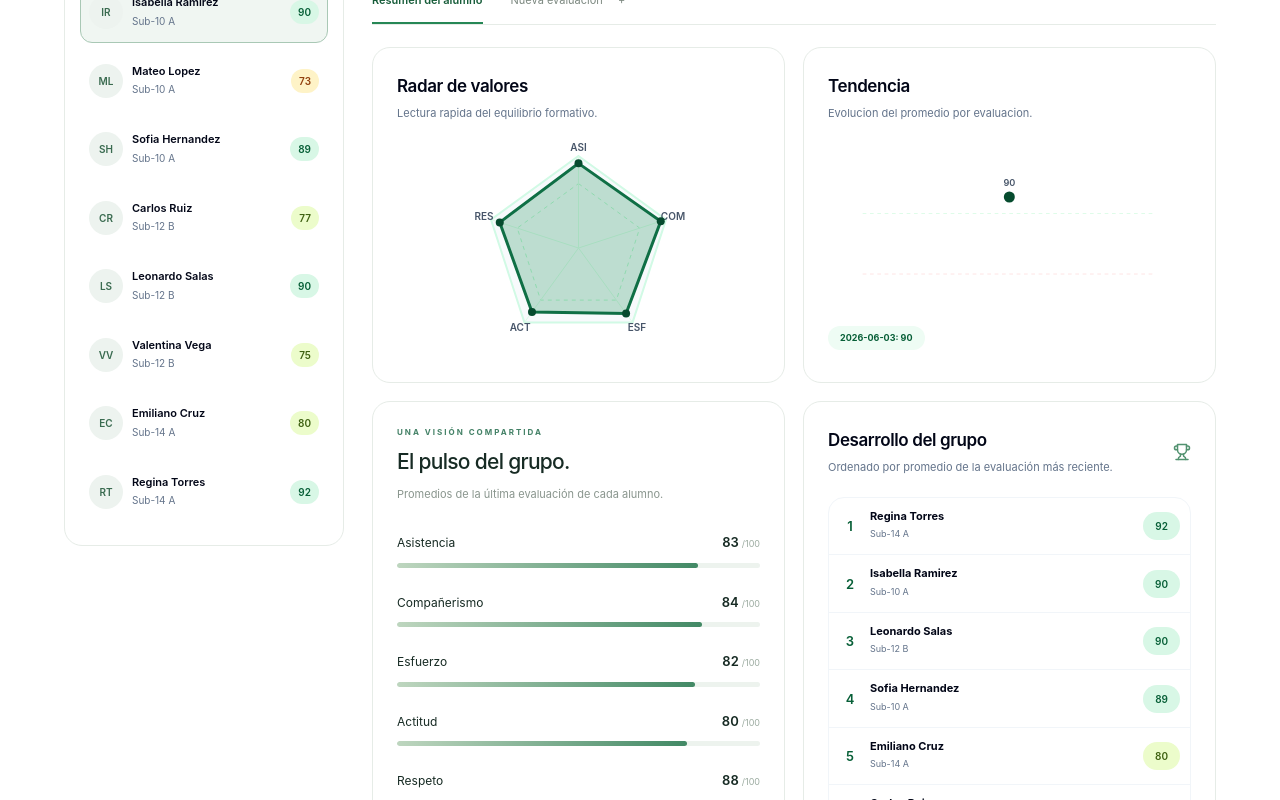
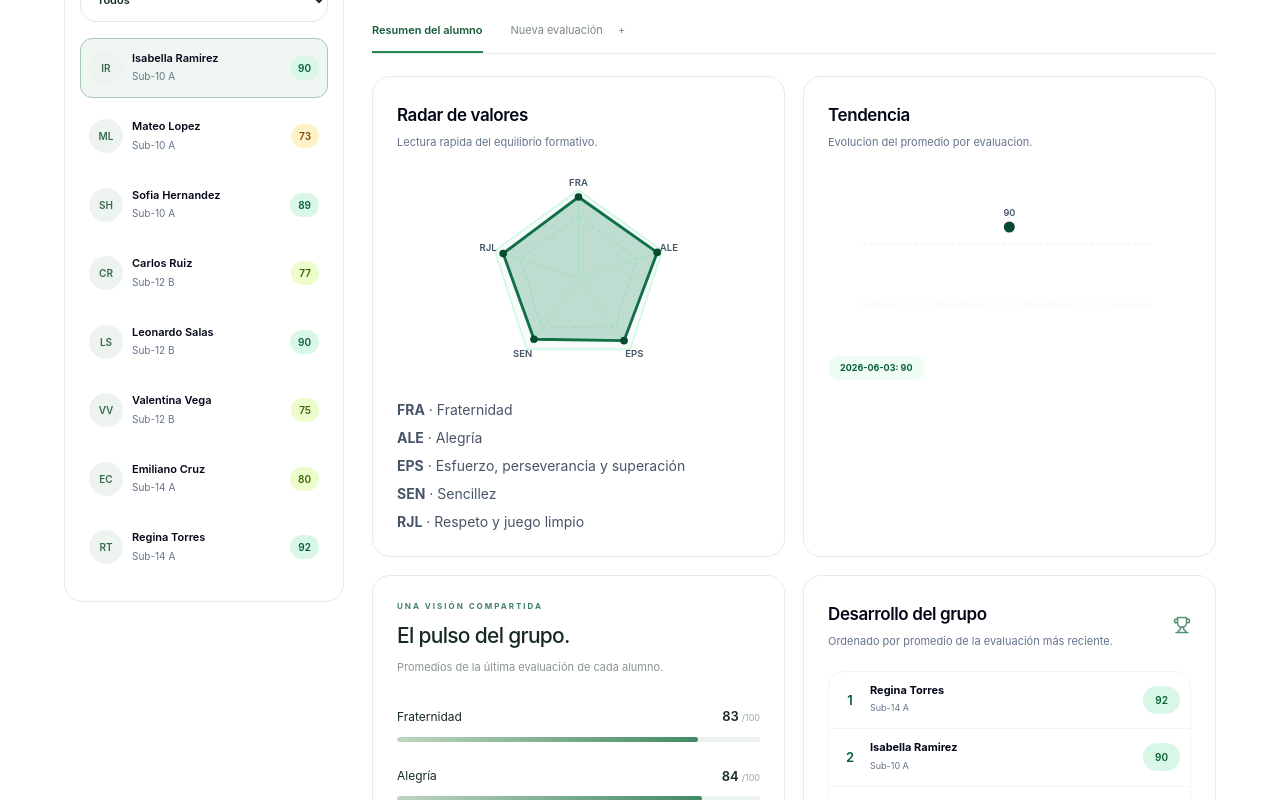
Before and after one commit to marcoantonio1999/tomas-moro-valores, a React (Vite) app: page / in a window 1280 px wide. Shown: the part 780-1580 px from the top of the page. Built offline with nearby package versions, Linux system fonts and the light colour scheme.

Commit message:
Actualizar rúbrica con los cinco valores de Tomás Moro y validar diseño móvil

```diff
--- a/src/App.jsx
+++ b/src/App.jsx
@@ -7,8 +7,9 @@ import { RadarValues } from './components/RadarValues';
 import { ValueTrend } from './components/ValueTrend';
 import { initialAssessments, students, valuesCatalog } from './data/demoData';
 import { buildLeaderboard, getLatestAssessment, getStudentAverage, trendForStudent, valueAverages } from './utils/scoring';
-const KEY = 'tomas-moro-values-v2';
-function load() { try { const data = JSON.parse(localStorage.getItem(KEY)); return Array.isArray(data) && data.every(a => a.studentId && a.scores && a.date) ? data : initialAssessments; } catch { return initialAssessments; } }
+// Keep previous-rubric scores intact; they are not equivalent to the new criteria.
+const KEY = 'tomas-moro-values-v3';
+function load() { try { const data = JSON.parse(localStorage.getItem(KEY)); return Array.isArray(data) && data.every(a => a && a.studentId && a.date && a.scores && valuesCatalog.every(({key}) => typeof a.scores[key] === 'number' && Number.isFinite(a.scores[key]) && a.scores[key] >= 0 && a.scores[key] <= 100)) ? data : initialAssessments; } catch { return initialAssessments; } }
 function defaults(id, assessments) { const latest = getLatestAssessment(id, assessments); return Object.fromEntries(valuesCatalog.map(v => [v.key, latest?.scores[v.key] ?? 75])); }
 export default function App() {
   const [assessments,setAssessments] = useState(load);
--- a/src/components/EvaluationForm.jsx
+++ b/src/components/EvaluationForm.jsx
@@ -23,11 +23,11 @@ export function EvaluationForm({ student, scores, setScores, notes, setNotes, on
         {valuesCatalog.map((value) => (
           <div key={value.key} className="rounded-2xl border border-slate-100 bg-slate-50 p-4">
             <div className="flex items-start justify-between gap-4">
-              <div>
+              <div className="min-w-0">
                 <p className={`text-lg font-black text-slate-950 ${value.fontClass}`}>{value.label}</p>
                 <p className="mt-1 max-w-2xl text-sm text-slate-500">{value.description}</p>
               </div>
-              <span className="rounded-2xl bg-white px-3 py-2 text-lg font-black text-moro-800 shadow-sm">
+              <span className="shrink-0 rounded-2xl bg-white px-3 py-2 text-lg font-black text-moro-800 shadow-sm">
                 {scores[value.key]}
               </span>
             </div>
@@ -38,7 +38,7 @@ export function EvaluationForm({ student, scores, setScores, notes, setNotes, on
               max="100"
               value={scores[value.key]}
               onChange={(event) => setScores((current) => ({ ...current, [value.key]: Number(event.target.value) }))}
-              className="score-slider mt-4 w-full"
+              className="score-slider mt-4 min-h-11 w-full"
             />
           </div>
         ))}
--- a/src/components/MetricCard.jsx
+++ b/src/components/MetricCard.jsx
@@ -7,9 +7,9 @@ export function MetricCard({ label, value, detail, tone = "green" }) {
   };
 
   return (
-    <section className={`rounded-3xl border p-5 shadow-soft ${tones[tone]}`}>
+    <section className={`min-w-0 rounded-3xl border p-5 shadow-soft ${tones[tone]}`}>
       <p className="text-xs font-bold uppercase tracking-[0.16em] opacity-70">{label}</p>
-      <p className="mt-3 text-3xl font-black">{value}</p>
+      <p className="mt-3 break-words text-3xl font-black">{value}</p>
       {detail ? <p className="mt-2 text-sm opacity-70">{detail}</p> : null}
     </section>
   );
--- a/src/components/RadarValues.jsx
+++ b/src/components/RadarValues.jsx
@@ -16,7 +16,7 @@ export function RadarValues({ scores }) {
       <h2 className="text-xl font-black text-slate-950">Radar de valores</h2>
       <p className="text-sm text-slate-500">Lectura rapida del equilibrio formativo.</p>
       <div className="mt-4 flex justify-center">
-        <svg viewBox="0 0 220 220" className="h-64 w-full max-w-sm">
+        <svg viewBox="-5 -5 230 230" className="h-64 w-full max-w-sm" role="img" aria-label="Radar de los cinco valores del Tomás Moro">
           <polygon points={outer} fill="#f8fafc" stroke="#d1fae5" strokeWidth="2" />
           <polygon points={mid} fill="none" stroke="#bbf7d0" strokeDasharray="4 4" />
           {valuesCatalog.map((value, index) => {
@@ -26,7 +26,7 @@ export function RadarValues({ scores }) {
               <g key={value.key}>
                 <line x1="110" y1="110" x2={lineX} y2={lineY} stroke="#dcfce7" />
                 <text x={x} y={y} textAnchor="middle" dominantBaseline="middle" className="fill-slate-600 text-[10px] font-black">
-                  {value.short}
+                  <title>{value.label}</title>{value.short}
                 </text>
               </g>
             );
@@ -38,6 +38,9 @@ export function RadarValues({ scores }) {
           })}
         </svg>
       </div>
+      <ul className="mt-3 grid gap-2 text-sm text-slate-600">
+        {valuesCatalog.map((value) => <li key={value.key}><strong>{value.short}</strong> · {value.label}</li>)}
+      </ul>
     </section>
   );
 }
--- a/src/data/demoData.js
+++ b/src/data/demoData.js
@@ -1,38 +1,38 @@
 export const valuesCatalog = [
   {
-    key: "asistencia",
-    label: "Asistencia",
-    short: "ASI",
+    key: "fraternidad",
+    label: "Fraternidad",
+    short: "FRA",
     fontClass: "font-respect",
-    description: "Constancia para llegar, participar y mantenerse presente en las actividades del colegio."
+    description: "Acoge e incluye a sus compañeros, ofrece ayuda y colabora por el bien del grupo."
   },
   {
-    key: "companierismo",
-    label: "Compañerismo",
-    short: "COM",
+    key: "alegria",
+    label: "Alegría",
+    short: "ALE",
     fontClass: "font-fellowship",
-    description: "Ayuda al grupo, integra a otros y entiende que crecer tambien es colaborar."
+    description: "Participa con entusiasmo y comparte una actitud positiva, sin burlarse ni excluir a otros."
   },
   {
-    key: "esfuerzo",
-    label: "Esfuerzo",
-    short: "ESF",
+    key: "esfuerzo_perseverancia_superacion",
+    label: "Esfuerzo, perseverancia y superación",
+    short: "EPS",
     fontClass: "font-responsibility",
-    description: "Da lo mejor de si, intenta mejorar y sostiene el trabajo aunque el reto sea dificil."
+    description: "Da lo mejor de sí, persevera ante las dificultades y aprende de sus errores para superarse."
   },
   {
-    key: "actitud",
-    label: "Actitud",
-    short: "ACT",
+    key: "sencillez",
+    label: "Sencillez",
+    short: "SEN",
     fontClass: "font-discipline",
-    description: "Muestra disposicion positiva, apertura a corregir y energia constructiva."
+    description: "Reconoce sus logros sin presumir, acepta orientación y valora las aportaciones de los demás."
   },
   {
-    key: "respeto",
-    label: "Respeto",
-    short: "RES",
+    key: "respeto_juego_limpio",
+    label: "Respeto y juego limpio",
+    short: "RJL",
     fontClass: "font-honesty",
-    description: "Escucha, cuida el lenguaje y trata bien a compañeros, maestros y rivales."
+    description: "Trata con respeto a compañeros, maestros y rivales; cumple las reglas y actúa con honestidad al ganar o perder."
   }
 ];
 
@@ -54,7 +54,7 @@ export const initialAssessments = [
     date: "2026-06-03",
     evaluator: "Coach Adrian",
     notes: "Buena disposicion para escuchar y corregir.",
-    scores: { asistencia: 92, companierismo: 94, esfuerzo: 88, actitud: 86, respeto: 90 }
+scores: { fraternidad: 92, alegria: 94, esfuerzo_perseverancia_superacion: 88, sencillez: 86, respeto_juego_limpio: 90 }
   },
   {
     id: "a2",
@@ -62,7 +62,7 @@ export const initialAssessments = [
     date: "2026-06-03",
     evaluator: "Coach Adrian",
     notes: "Necesita controlar frustracion cuando pierde el balon.",
-    scores: { asistencia: 72, companierismo: 70, esfuerzo: 74, actitud: 68, respeto: 82 }
+    scores: { fraternidad: 72, alegria: 70, esfuerzo_perseverancia_superacion: 74, sencillez: 68, respeto_juego_limpio: 82 }
   },
   {
     id: "a3",
@@ -70,7 +70,7 @@ export const initialAssessments = [
     date: "2026-06-03",
     evaluator: "Coach Adrian",
     notes: "Gran actitud de apoyo con ninas nuevas.",
-    scores: { asistencia: 89, companierismo: 96, esfuerzo: 87, actitud: 84, respeto: 91 }
+    scores: { fraternidad: 89, alegria: 96, esfuerzo_perseverancia_superacion: 87, sencillez: 84, respeto_juego_limpio: 91 }
   },
   {
     id: "a4",
@@ -78,7 +78,7 @@ export const initialAssessments = [
     date: "2026-06-05",
     evaluator: "Coach Daniela",
     notes: "Se distrae en ejercicios largos, pero responde bien al seguimiento.",
-    scores: { asistencia: 78, companierismo: 82, esfuerzo: 76, actitud: 71, respeto: 80 }
+    scores: { fraternidad: 78, alegria: 82, esfuerzo_perseverancia_superacion: 76, sencillez: 71, respeto_juego_limpio: 80 }
   },
   {
     id: "a5",
@@ -86,7 +86,7 @@ export const initialAssessments = [
     date: "2026-06-05",
     evaluator: "Coach Daniela",
     notes: "Lider positivo en calentamiento y orden del grupo.",
-    scores: { asistencia: 90, companierismo: 87, esfuerzo: 91, actitud: 93, respeto: 88 }
+    scores: { fraternidad: 90, alegria: 87, esfuerzo_perseverancia_superacion: 91, sencillez: 93, respeto_juego_limpio: 88 }
   },
   {
     id: "a6",
@@ -94,7 +94,7 @@ export const initialAssessments = [
     date: "2026-06-05",
     evaluator: "Coach Daniela",
     notes: "Debe mejorar puntualidad y cuidado de material.",
-    scores: { asistencia: 81, companierismo: 79, esfuerzo: 63, actitud: 66, respeto: 84 }
+    scores: { fraternidad: 81, alegria: 79, esfuerzo_perseverancia_superacion: 63, sencillez: 66, respeto_juego_limpio: 84 }
   },
   {
     id: "a7",
@@ -102,7 +102,7 @@ export const initialAssessments = [
     date: "2026-06-07",
     evaluator: "Coach Raul",
     notes: "Competitivo y honesto, puede mejorar trato al rival.",
-    scores: { asistencia: 69, companierismo: 72, esfuerzo: 86, actitud: 84, respeto: 90 }
+    scores: { fraternidad: 69, alegria: 72, esfuerzo_perseverancia_superacion: 86, sencillez: 84, respeto_juego_limpio: 90 }
   },
   {
     id: "a8",
@@ -110,7 +110,7 @@ export const initialAssessments = [
     date: "2026-06-07",
     evaluator: "Coach Raul",
     notes: "Muy constante, ayuda a ordenar al equipo.",
-    scores: { asistencia: 94, companierismo: 91, esfuerzo: 92, actitud: 90, respeto: 95 }
+    scores: { fraternidad: 94, alegria: 91, esfuerzo_perseverancia_superacion: 92, sencillez: 90, respeto_juego_limpio: 95 }
   },
   {
     id: "a9",
@@ -118,7 +118,7 @@ export const initialAssessments = [
     date: "2026-05-10",
     evaluator: "Coach Adrian",
     notes: "Seguimiento inicial por disciplina.",
-    scores: { asistencia: 68, companierismo: 66, esfuerzo: 70, actitud: 61, respeto: 78 }
+    scores: { fraternidad: 68, alegria: 66, esfuerzo_perseverancia_superacion: 70, sencillez: 61, respeto_juego_limpio: 78 }
   },
   {
     id: "a10",
@@ -126,6 +126,6 @@ export const initialAssessments = [
     date: "2026-05-12",
     evaluator: "Coach Daniela",
     notes: "Primera evaluacion del grupo.",
-    scores: { asistencia: 78, companierismo: 75, esfuerzo: 60, actitud: 62, respeto: 80 }
+    scores: { fraternidad: 78, alegria: 75, esfuerzo_perseverancia_superacion: 60, sencillez: 62, respeto_juego_limpio: 80 }
   }
 ];
```
Also changed, not shown: tests/browser.mjs (added, +55 -0 lines), src/styles.css, tests/README.md (added), 2 other files (tests, documents, lock files or other folders).
